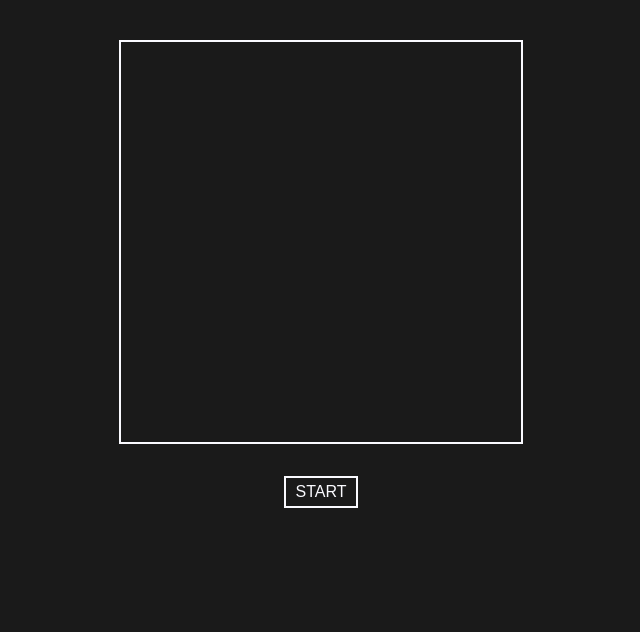
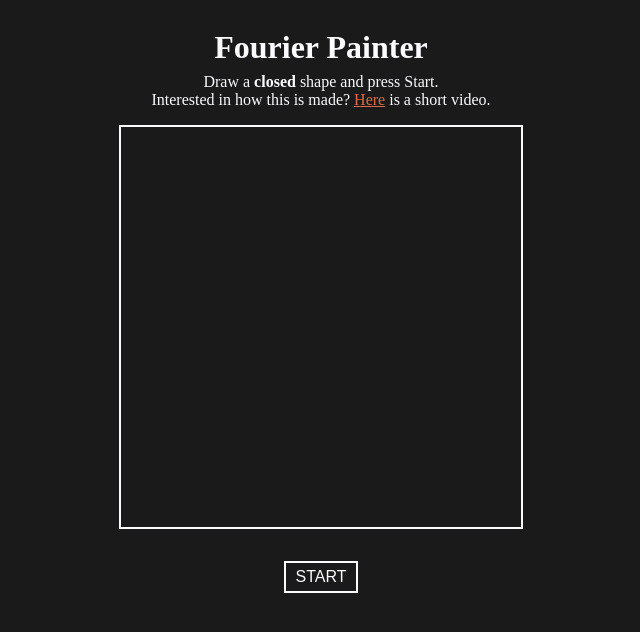
Before and after one commit to NordicBeaver/fourier-painter, a website built with Parcel: page src/index.html in a window 1280 px wide. Shown: the whole page, without its empty margins (319-959 px from the left). Built offline with nearby package versions, Linux system fonts and the light colour scheme.

Commit message:
Add description.

```diff
--- a/src/index.html
+++ b/src/index.html
@@ -10,16 +10,30 @@
   <style>
     body {
       background-color: #1a1a1a;
+      color: #FAFAFF;
+    }
+
+    h1 {
+      margin-bottom: .2em;
+    }
+
+    p {
+      margin: 0;
+    }
+
+    a {
+      color: #DE6B48;
     }
 
     #canvas {
       border: 2px solid #FAFAFF;
+      margin-top: 1em;
+      ;
       margin-bottom: 2em;
     }
 
     .container {
       max-width: 400px;
-      padding: 2em 0;
       margin: auto;
       display: flex;
       flex-direction: column;
@@ -40,6 +54,9 @@
 
 <body>
   <div id="container" class="container">
+    <h1>Fourier Painter</h1>
+    <p>Draw a <strong>closed</strong> shape and press Start.</p>
+    <p>Interested in how this is made? <a href="#">Here</a> is a short video.</p>
     <canvas id="canvas"></canvas>
     <button id="startButton" class="button">Start</button>
     <button id="resetButton" class="button" style="display: none;">Reset</button>
```
